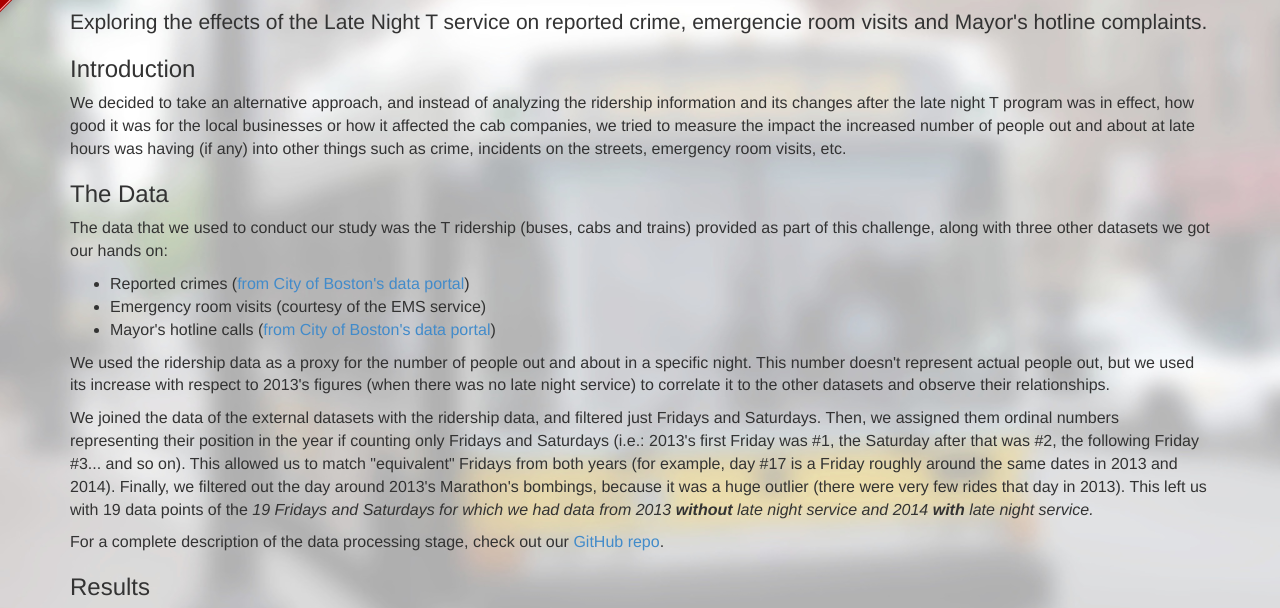
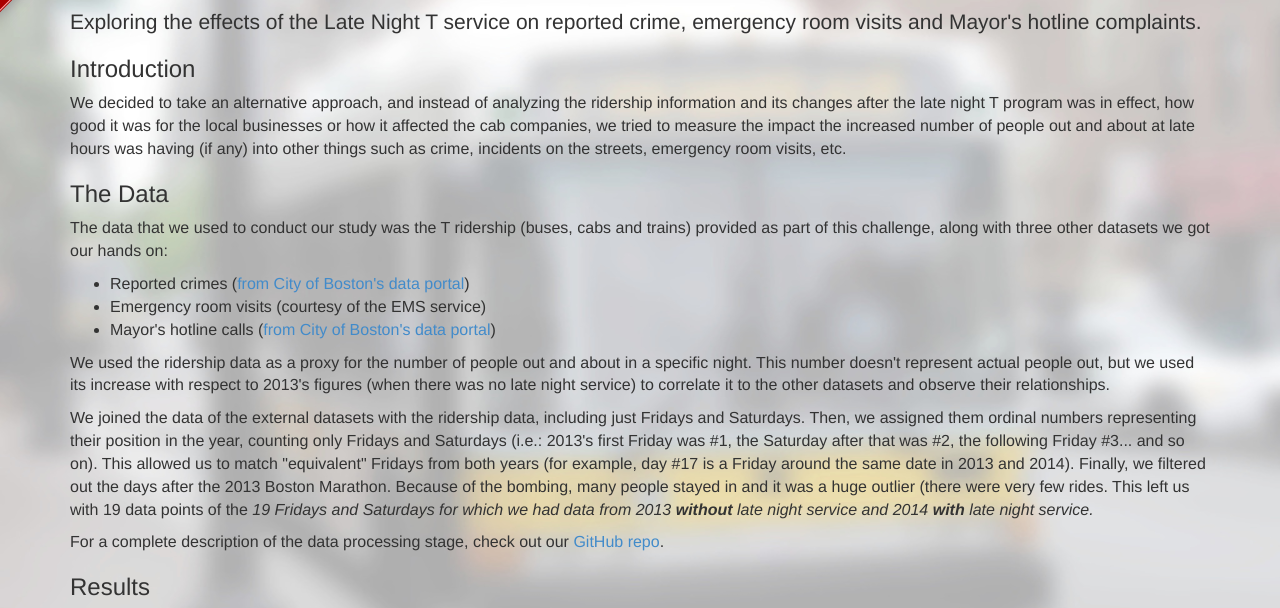
Before and after one commit to Butterwell/mbta-latenight, a plain HTML site: page index.html in a window 1280 px wide. Shown: the part 123-731 px from the top of the page. Drawn offline with Linux system fonts and the light colour scheme.

Commit message:
Spelling corrections, some language tightening

```diff
--- a/index.html
+++ b/index.html
@@ -27,7 +27,7 @@
 
     <div class="container" style="margin-top: 40px; margin-bottom: 80px;">
         <h1>MBTA Late Night T <small>Data Challenge</small></h1>
-        <p class="lead">Exploring the effects of the Late Night T service on reported crime, emergencie room visits and Mayor's hotline complaints.</p>
+        <p class="lead">Exploring the effects of the Late Night T service on reported crime, emergency room visits and Mayor's hotline complaints.</p>
 
 
         <h3>Introduction</h3>
@@ -55,11 +55,10 @@
             (when there was no late night service) to correlate it to the other datasets and observe their relationships.
         </p>
         <p>
-            We joined the data of the external datasets with the ridership data, and filtered just Fridays and Saturdays.
-            Then, we assigned them ordinal numbers representing their position in the year if counting only Fridays and Saturdays (i.e.: 2013's first Friday was #1, the Saturday after that was #2, the following Friday #3... and
+            We joined the data of the external datasets with the ridership data, including just Fridays and Saturdays.
+            Then, we assigned them ordinal numbers representing their position in the year, counting only Fridays and Saturdays (i.e.: 2013's first Friday was #1, the Saturday after that was #2, the following Friday #3... and
             so on). This allowed us to match "equivalent" Fridays from both years (for example, day #17 is a Friday
-            roughly around the same dates in 2013 and 2014). Finally, we filtered out the day around 2013's Marathon's
-            bombings, because it was a huge outlier (there were very few rides that day in 2013). This left us with 19
+            around the same date in 2013 and 2014). Finally, we filtered out the days after the 2013 Boston Marathon. Because of the bombing, many people stayed in and it was a huge outlier (there were very few rides. This left us with 19
             data points of the <i>19 Fridays and Saturdays for which we had data from 2013 <strong>without</strong> late
             night service and 2014 <strong>with</strong> late night service.</i>
         </p>
@@ -81,7 +80,7 @@
         <img src="images/compCrime.png" class="img-thumbnail" alt="Crime comparison">
 
 
-        <h4 style="margin-top: 40px;">Emergencie room visits vs. number of people out</h4>
+        <h4 style="margin-top: 40px;">Emergency room visits vs. number of people out</h4>
         <p>The intercept for this linear regression is possitive, around 70 emergency visits more per day in 2014 compared
             to 2013, meaning that, other things aside, there was a possitive trend in emergency visits. Regardless, keeping everything else constant, the days with increased ridership show lower emergency room visits:</p>
         <img src="images/compEmergencies.png" class="img-thumbnail" alt="Emergencies comparison">
```
